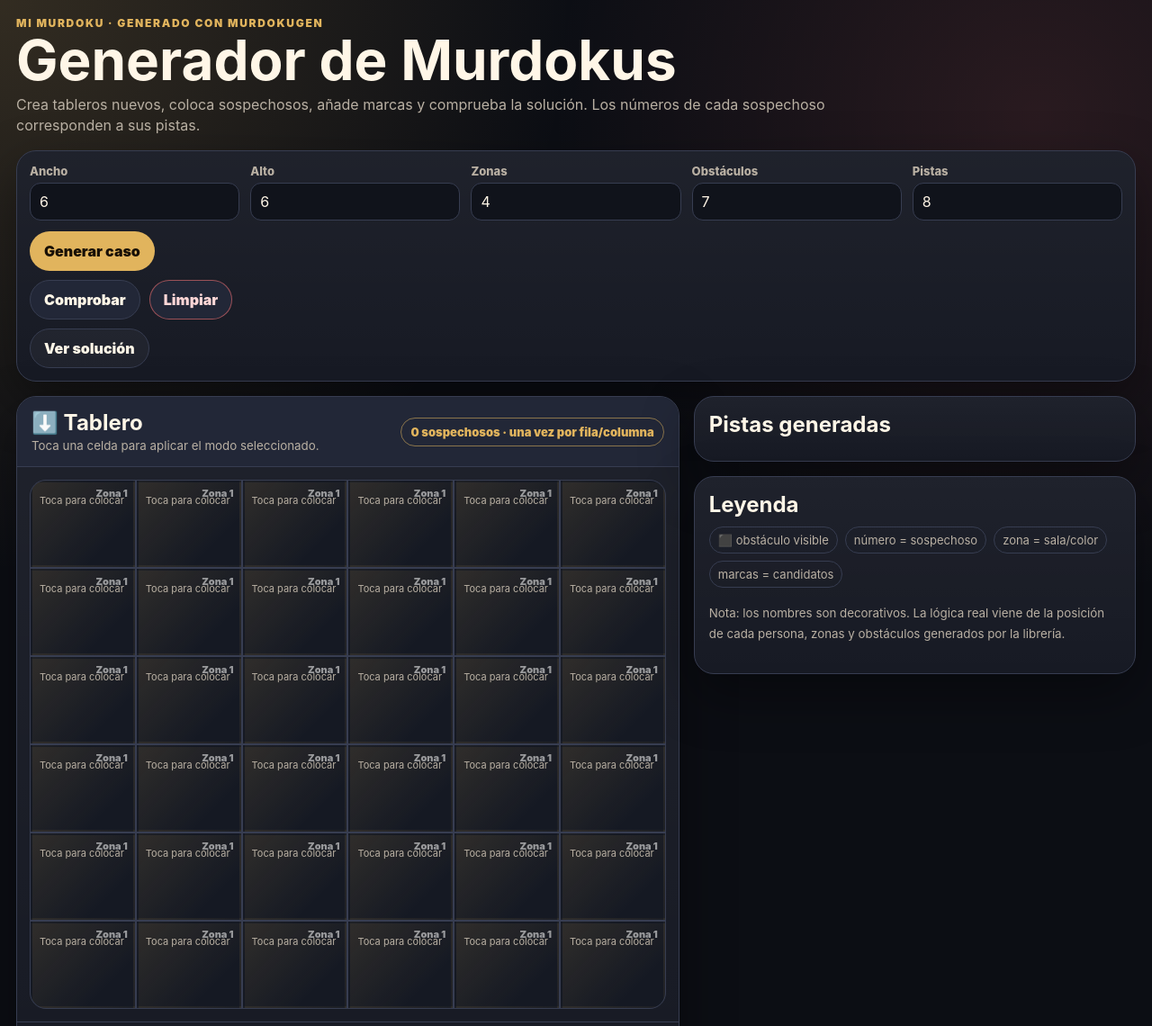
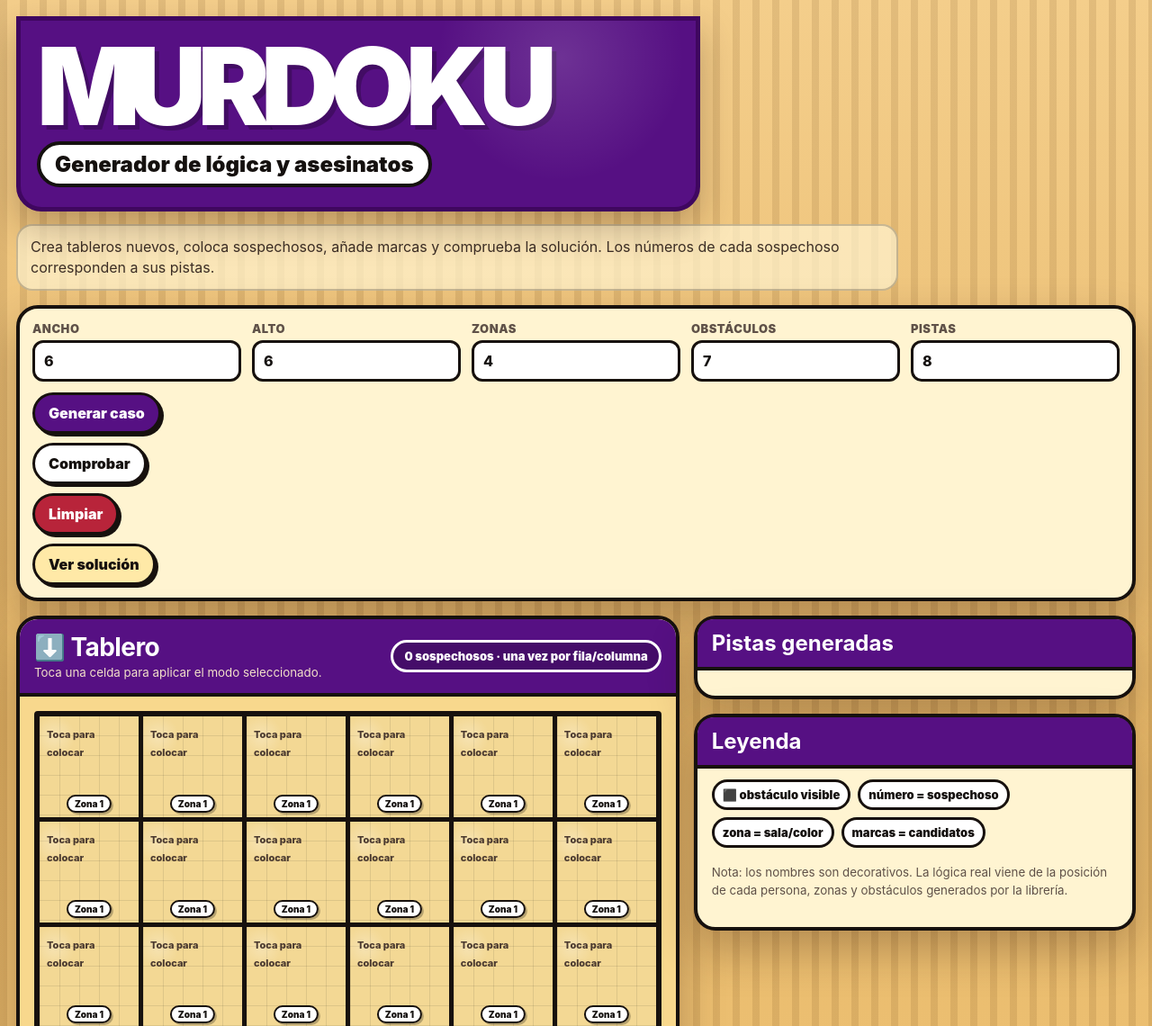
Before and after one commit to pelayoo17-beep/murdoku, a website built with Vite: page index.html in a window 1280 px wide. Shown: the top 1140 px of the page at 90% size. Built offline with nearby package versions, Linux system fonts and the light colour scheme; what murdokugen would draw is missing.

Commit message:
estilos src

```diff
--- a/src/main.ts
+++ b/src/main.ts
@@ -36,16 +36,16 @@ const zoneNames = [
 ];
 
 const zoneColors = [
-  "rgba(225,180,93,.13)",
-  "rgba(139,188,255,.13)",
-  "rgba(108,226,167,.12)",
-  "rgba(198,161,255,.13)",
-  "rgba(255,115,115,.12)",
-  "rgba(255,255,255,.07)",
-  "rgba(134,231,255,.11)",
-  "rgba(255,203,139,.12)",
-  "rgba(221,139,255,.12)",
-  "rgba(145,255,192,.10)"
+  "#f3d894",
+  "#e9b694",
+  "#cfe4c3",
+  "#f1cfaa",
+  "#d9c0ea",
+  "#f6e6b2",
+  "#c8dde8",
+  "#ead39b",
+  "#e7b9c4",
+  "#d6d5a8"
 ];
 
 const app = document.querySelector<HTMLDivElement>("#app")!;
@@ -240,7 +240,7 @@ function renderCell(r: number, c: number): string {
   const answer = cell.answer !== null ? `<span class="token">${cell.answer}</span><span>${personLabel(cell.answer)}</span>` : `<span class="cell-meta">Toca para ${mode === "answer" ? "colocar" : mode === "note" ? "marcar" : "borrar"}</span>`;
   const solution = revealSolution && expected ? `<span class="cell-meta">Solución: ${expected.name}</span>` : "";
   const notes = [...cell.notes].map(n => `<span class="note">${personLabel(n)}</span>`).join("");
-  return `<button class="${classes.join(" ")}" style="background:linear-gradient(135deg, ${zoneColor}, transparent 75%), #151923" data-r="${r}" data-c="${c}">
+  return `<button class="${classes.join(" ")}" style="--zone-bg:${zoneColor}" data-r="${r}" data-c="${c}">
     <span class="zone-label">${zoneLabel(zone)}</span>
     <span>${answer}</span>
     <span class="notes">${notes}</span>
@@ -273,8 +273,10 @@ function render() {
   app.innerHTML = `
     <div class="app">
       <header class="header">
-        <div class="eyebrow">Mi Murdoku · generado con MurdokuGen</div>
-        <h1>Generador de Murdokus</h1>
+        <div class="book-cover">
+          <div class="cover-title">MURDOKU</div>
+          <div class="cover-subtitle">Generador de lógica y asesinatos</div>
+        </div>
         <p class="intro">Crea tableros nuevos, coloca sospechosos, añade marcas y comprueba la solución. Los números de cada sospechoso corresponden a sus pistas.</p>
       </header>
 
--- a/src/styles.css
+++ b/src/styles.css
@@ -1,27 +1,27 @@
 :root {
-  --bg: #0c0e14;
-  --panel: #171a24;
-  --panel-2: #222737;
-  --text: #fff6e7;
-  --muted: #b9b0a3;
-  --gold: #e1b45d;
-  --red: #ff7373;
-  --green: #6ce2a7;
-  --line: #373d51;
-  --blue: #8bbcff;
-  --purple: #c6a1ff;
-  --shadow: rgba(0, 0, 0, .38);
+  --bg: #f1c77b;
+  --bg-stripe: #d7a95e;
+  --purple: #561083;
+  --purple-2: #3f075f;
+  --cream: #fff4d1;
+  --tile: #f3d894;
+  --ink: #15110f;
+  --muted: #5f5148;
+  --line: #17110e;
+  --red: #b8243a;
+  --green: #167d52;
+  --blue: #256b9e;
+  --shadow: rgba(45, 20, 10, .28);
   font-family: Inter, ui-sans-serif, system-ui, -apple-system, BlinkMacSystemFont, "Segoe UI", sans-serif;
 }
 
 * { box-sizing: border-box; }
 body {
   margin: 0;
-  color: var(--text);
+  color: var(--ink);
   background:
-    radial-gradient(circle at top left, rgba(225,180,93,.18), transparent 35%),
-    radial-gradient(circle at 90% 10%, rgba(255,115,115,.12), transparent 33%),
-    var(--bg);
+    repeating-linear-gradient(90deg, rgba(92,52,8,.12) 0 8px, transparent 8px 22px),
+    linear-gradient(180deg, #f4ce8b, #e8b96a 48%, #f1c77b);
   min-height: 100vh;
 }
 button, select, input { font: inherit; }
@@ -29,92 +29,296 @@ button { cursor: pointer; }
 
 .app { max-width: 1320px; margin: 0 auto; padding: 18px; }
 .header { margin-bottom: 16px; }
-.eyebrow { color: var(--gold); font-size: 12px; font-weight: 900; letter-spacing: .14em; text-transform: uppercase; }
-h1 { margin: 5px 0 8px; font-size: clamp(34px, 6vw, 62px); line-height: .95; }
-p { line-height: 1.45; }
-.intro { color: var(--muted); max-width: 980px; margin: 0; }
+.book-cover {
+  background: var(--purple);
+  color: white;
+  border: 5px solid var(--purple-2);
+  box-shadow: 0 18px 40px var(--shadow);
+  border-radius: 0 0 28px 28px;
+  padding: 26px 18px 22px;
+  max-width: 760px;
+  position: relative;
+  overflow: hidden;
+}
+.book-cover::after {
+  content: "";
+  position: absolute;
+  inset: 0;
+  background: radial-gradient(circle at 80% 20%, rgba(255,255,255,.14), transparent 22%);
+  pointer-events: none;
+}
+.cover-title {
+  font-size: clamp(54px, 12vw, 120px);
+  line-height: .78;
+  font-weight: 1000;
+  letter-spacing: -.08em;
+  text-transform: uppercase;
+  text-shadow: 5px 5px 0 rgba(0,0,0,.23);
+}
+.cover-title::first-letter { letter-spacing: -.11em; }
+.cover-subtitle {
+  display: inline-block;
+  margin-top: 14px;
+  background: white;
+  color: var(--ink);
+  border: 4px solid var(--ink);
+  border-radius: 999px;
+  padding: 7px 16px;
+  font-size: clamp(15px, 2.6vw, 24px);
+  font-weight: 950;
+}
+.intro {
+  color: #3c2e25;
+  max-width: 980px;
+  margin: 14px 0 0;
+  background: rgba(255,244,209,.7);
+  border: 2px solid rgba(21,17,15,.22);
+  border-radius: 18px;
+  padding: 12px 14px;
+  line-height: 1.45;
+}
 
 .panel {
-  background: linear-gradient(180deg, rgba(255,255,255,.035), transparent), var(--panel);
-  border: 1px solid var(--line);
-  border-radius: 22px;
-  box-shadow: 0 22px 60px var(--shadow);
+  background: var(--cream);
+  border: 4px solid var(--line);
+  border-radius: 24px;
+  box-shadow: 0 22px 50px var(--shadow);
 }
-.controls { display: grid; grid-template-columns: repeat(5, minmax(130px, 1fr)); gap: 12px; padding: 14px; margin-bottom: 16px; }
+.controls {
+  display: grid;
+  grid-template-columns: repeat(5, minmax(130px, 1fr));
+  gap: 12px;
+  padding: 14px;
+  margin-bottom: 16px;
+}
 .field { display: grid; gap: 5px; }
-.field label { color: var(--muted); font-size: 13px; font-weight: 800; }
+.field label { color: var(--muted); font-size: 13px; font-weight: 900; text-transform: uppercase; letter-spacing: .04em; }
 .field input, .field select {
-  border: 1px solid var(--line);
-  background: #10131b;
-  color: var(--text);
+  border: 3px solid var(--line);
+  background: white;
+  color: var(--ink);
   border-radius: 12px;
   padding: 10px;
   width: 100%;
+  font-weight: 800;
 }
 .actions { display: flex; gap: 10px; flex-wrap: wrap; align-items: end; }
 .btn {
-  border: 1px solid var(--line);
+  border: 3px solid var(--line);
   border-radius: 999px;
-  background: var(--panel-2);
-  color: var(--text);
-  padding: 11px 15px;
-  font-weight: 900;
+  background: white;
+  color: var(--ink);
+  padding: 10px 15px;
+  font-weight: 950;
+  box-shadow: 3px 3px 0 var(--line);
 }
-.btn:hover { border-color: var(--gold); }
-.btn.primary { background: var(--gold); color: #170f06; border-color: transparent; }
-.btn.danger { color: #ffd7d7; border-color: rgba(255,115,115,.55); }
-.btn.ghost { background: rgba(255,255,255,.04); }
+.btn:hover { transform: translateY(-1px); }
+.btn.primary { background: var(--purple); color: white; border-color: var(--line); }
+.btn.danger { color: white; background: var(--red); }
+.btn.ghost { background: #ffe9a7; }
+.btn.active { background: var(--purple); color: white; }
 
 .main { display: grid; grid-template-columns: 1.2fr .8fr; gap: 16px; align-items: start; }
-.board-panel { overflow: hidden; }
-.board-top { display: flex; justify-content: space-between; gap: 12px; align-items: center; padding: 14px 16px; border-bottom: 1px solid var(--line); background: var(--panel-2); }
-.board-top strong { font-size: 24px; }
-.status-pill { border: 1px solid rgba(225,180,93,.55); border-radius: 999px; color: var(--gold); padding: 7px 10px; font-size: 13px; font-weight: 900; }
-.board-wrap { overflow: auto; padding: 14px; }
-.board { display: grid; gap: 2px; min-width: 640px; background: var(--line); border: 1px solid var(--line); border-radius: 18px; overflow: hidden; }
+.board-panel { overflow: hidden; background: #fff0c2; }
+.board-top {
+  display: flex;
+  justify-content: space-between;
+  gap: 12px;
+  align-items: center;
+  padding: 14px 16px;
+  border-bottom: 4px solid var(--line);
+  background: var(--purple);
+  color: white;
+}
+.board-top strong { font-size: 28px; letter-spacing: -.02em; }
+.board-top small { color: #f2dfc9; }
+.status-pill {
+  border: 3px solid white;
+  border-radius: 999px;
+  color: white;
+  background: rgba(0,0,0,.2);
+  padding: 7px 12px;
+  font-size: 13px;
+  font-weight: 950;
+}
+.board-wrap { overflow: auto; padding: 16px; background: #f8d88d; }
+.board {
+  display: grid;
+  gap: 5px;
+  min-width: 640px;
+  background: var(--line);
+  border: 6px solid var(--line);
+  border-radius: 4px;
+  overflow: hidden;
+}
 .cell {
-  min-height: 96px;
-  background: #151923;
+  min-height: 112px;
+  background:
+    linear-gradient(90deg, rgba(0,0,0,.09) 1px, transparent 1px),
+    linear-gradient(0deg, rgba(0,0,0,.09) 1px, transparent 1px),
+    var(--zone-bg, var(--tile));
+  background-size: 22px 22px, 22px 22px, auto;
+  color: var(--ink);
   position: relative;
   padding: 8px;
   display: flex;
   flex-direction: column;
   justify-content: space-between;
-  border: 2px solid transparent;
+  border: 0;
+  text-align: left;
 }
-.cell.blocked { background: #0e1118; color: #6d7280; align-items: center; justify-content: center; }
-.cell.selected { border-color: var(--gold); }
-.cell.correct { outline: 2px solid var(--green); outline-offset: -2px; }
-.cell.wrong { outline: 2px solid var(--red); outline-offset: -2px; }
-.zone-label { position: absolute; top: 5px; right: 6px; font-size: 11px; font-weight: 900; color: rgba(255,255,255,.55); }
+.cell::before {
+  content: "";
+  position: absolute;
+  inset: 0;
+  background: radial-gradient(circle at 15% 20%, rgba(255,255,255,.28), transparent 18%);
+  pointer-events: none;
+}
+.cell > * { position: relative; z-index: 1; }
+.cell.blocked {
+  background:
+    repeating-linear-gradient(45deg, #19130f 0 7px, #31251e 7px 14px);
+  color: #e7d7bf;
+  align-items: center;
+  justify-content: center;
+  font-weight: 1000;
+}
+.cell.correct { outline: 5px solid var(--green); outline-offset: -5px; }
+.cell.wrong { outline: 5px solid var(--red); outline-offset: -5px; }
+.zone-label {
+  position: absolute;
+  left: 50%;
+  bottom: 5px;
+  transform: translateX(-50%);
+  max-width: calc(100% - 10px);
+  white-space: nowrap;
+  overflow: hidden;
+  text-overflow: ellipsis;
+  font-size: 10px;
+  font-weight: 1000;
+  color: var(--ink);
+  background: white;
+  border: 2px solid var(--line);
+  border-radius: 999px;
+  padding: 2px 7px;
+  box-shadow: 2px 2px 0 rgba(0,0,0,.25);
+}
 .token {
-  display: inline-flex; align-items: center; justify-content: center;
-  width: 34px; height: 34px; border-radius: 50%;
-  background: var(--gold); color: #120c05; font-weight: 1000;
+  display: inline-flex;
+  align-items: center;
+  justify-content: center;
+  width: 38px;
+  height: 42px;
+  border-radius: 7px 7px 2px 2px;
+  background: #f5c43b;
+  color: var(--ink);
+  border: 4px solid var(--line);
+  font-weight: 1000;
+  box-shadow: 3px 3px 0 rgba(0,0,0,.25);
+  margin-right: 6px;
 }
-.notes { display: flex; flex-wrap: wrap; gap: 4px; margin-top: 4px; }
-.note { border: 1px solid var(--line); border-radius: 999px; color: var(--muted); font-size: 11px; padding: 2px 6px; }
-.cell-meta { font-size: 11px; color: var(--muted); }
+.notes { display: flex; flex-wrap: wrap; gap: 4px; margin-top: 4px; padding-bottom: 18px; }
+.note {
+  border: 2px solid var(--line);
+  border-radius: 999px;
+  background: white;
+  color: var(--ink);
+  font-size: 11px;
+  padding: 2px 6px;
+  font-weight: 850;
+}
+.cell-meta {
+  font-size: 11px;
+  color: #4a392f;
+  font-weight: 850;
+  padding-bottom: 18px;
+}
 
-.palette { display: grid; gap: 10px; padding: 14px; border-top: 1px solid var(--line); }
+.palette {
+  display: grid;
+  gap: 10px;
+  padding: 14px;
+  border-top: 4px solid var(--line);
+  background: #f7dda2;
+}
 .palette-grid { display: grid; grid-template-columns: repeat(auto-fit, minmax(120px, 1fr)); gap: 8px; }
-.person-btn { border: 1px solid var(--line); border-radius: 14px; background: #10131b; color: var(--text); padding: 10px; font-weight: 900; text-align: left; }
-.person-btn.active { border-color: var(--gold); background: rgba(225,180,93,.12); }
+.person-btn {
+  border: 3px solid var(--line);
+  border-radius: 14px;
+  background: white;
+  color: var(--ink);
+  padding: 10px;
+  font-weight: 950;
+  text-align: left;
+  box-shadow: 3px 3px 0 rgba(0,0,0,.28);
+}
+.person-btn.active { background: var(--purple); color: white; }
+.person-btn small { color: inherit; opacity: .75; }
 .mode-row { display: flex; gap: 8px; flex-wrap: wrap; }
-.mode-row .btn.active { border-color: var(--gold); color: var(--gold); }
 
 .side { display: grid; gap: 16px; }
 .card { padding: 16px; }
-h2 { margin: 0 0 10px; }
+h2 {
+  margin: -16px -16px 12px;
+  padding: 12px 16px;
+  color: white;
+  background: var(--purple);
+  border-bottom: 4px solid var(--line);
+  border-radius: 18px 18px 0 0;
+}
 .hints { list-style: none; padding: 0; margin: 0; display: grid; gap: 9px; }
-.hint { border: 1px solid var(--line); border-radius: 14px; background: rgba(255,255,255,.04); padding: 11px; display: grid; grid-template-columns: 28px 1fr; gap: 9px; align-items: start; }
-.num { width: 28px; height: 28px; border-radius: 50%; display: inline-flex; align-items: center; justify-content: center; background: rgba(225,180,93,.16); color: var(--gold); font-weight: 1000; }
-.message { color: var(--muted); border: 1px solid var(--line); background: rgba(255,255,255,.04); border-radius: 14px; padding: 12px; }
-.message.ok { color: #dfffee; background: rgba(108,226,167,.12); border-color: rgba(108,226,167,.35); }
-.message.bad { color: #ffd7d7; background: rgba(255,115,115,.12); border-color: rgba(255,115,115,.35); }
+.hint {
+  border: 3px solid var(--line);
+  border-radius: 14px;
+  background: white;
+  padding: 10px;
+  display: grid;
+  grid-template-columns: 30px 1fr;
+  gap: 9px;
+  align-items: start;
+  box-shadow: 3px 3px 0 rgba(0,0,0,.16);
+}
+.num {
+  width: 30px;
+  height: 30px;
+  border-radius: 50%;
+  display: inline-flex;
+  align-items: center;
+  justify-content: center;
+  background: var(--purple);
+  color: white;
+  font-weight: 1000;
+}
+.message {
+  color: var(--ink);
+  border: 3px solid var(--line);
+  background: white;
+  border-radius: 14px;
+  padding: 12px;
+  font-weight: 850;
+}
+.message.ok { color: #063d29; background: #d5ffe8; }
+.message.bad { color: #610711; background: #ffd3d8; }
 .legend { display: flex; flex-wrap: wrap; gap: 8px; }
-.legend span { border: 1px solid var(--line); border-radius: 999px; padding: 6px 9px; color: var(--muted); font-size: 13px; }
-.solution-grid { font-family: ui-monospace, SFMono-Regular, Menlo, monospace; white-space: pre; overflow: auto; background: #10131b; border-radius: 14px; padding: 12px; border: 1px solid var(--line); color: #dfffee; }
+.legend span {
+  border: 3px solid var(--line);
+  border-radius: 999px;
+  background: white;
+  padding: 6px 9px;
+  color: var(--ink);
+  font-size: 13px;
+  font-weight: 900;
+}
+.solution-grid {
+  font-family: ui-monospace, SFMono-Regular, Menlo, monospace;
+  white-space: pre;
+  overflow: auto;
+  background: #14091b;
+  border-radius: 14px;
+  padding: 12px;
+  border: 4px solid var(--line);
+  color: #e7ffd8;
+}
 small { color: var(--muted); }
 
 @media (max-width: 960px) {
@@ -125,5 +329,7 @@ small { color: var(--muted); }
 @media (max-width: 560px) {
   .app { padding: 10px; }
   .controls { grid-template-columns: 1fr; }
-  .board-top strong { font-size: 21px; }
+  .board-top strong { font-size: 23px; }
+  .cell { min-height: 98px; }
+  .cover-title { font-size: 58px; }
 }
```
